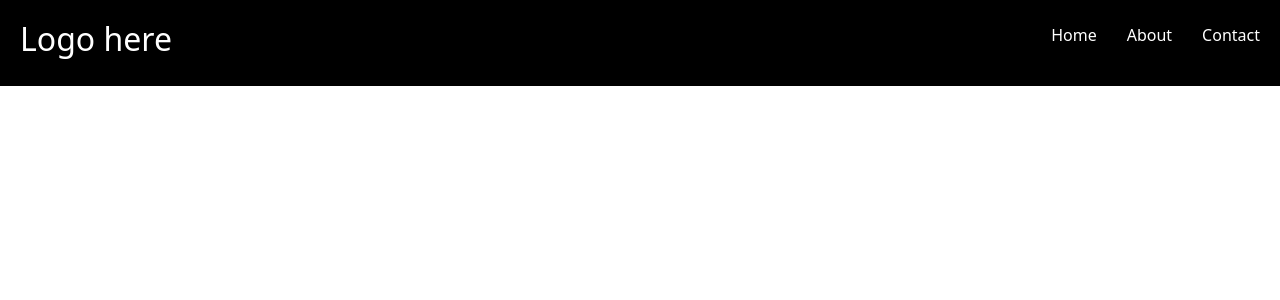
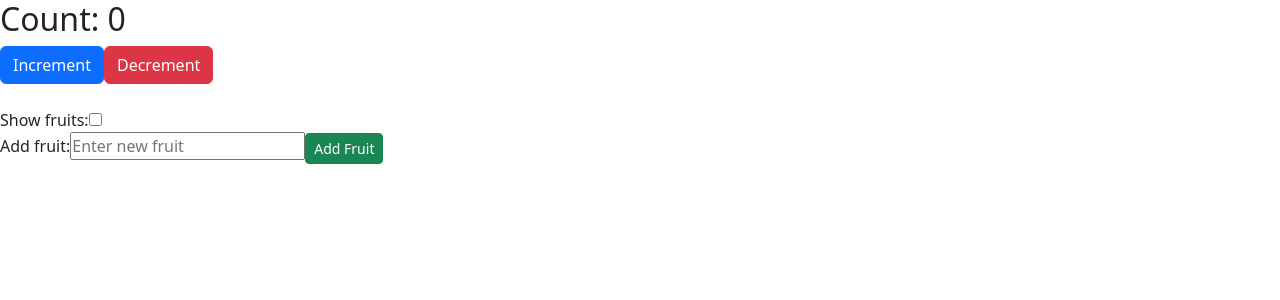
Before and after one commit to toopsie-dev/React-Vite, a React (Vite) app: page / in a window 1280 px wide. Shown: the top 300 px of the page. Built offline with nearby package versions, Linux system fonts and the light colour scheme.

Commit message:
Added react state jsx file

```diff
--- a/src/App.jsx
+++ b/src/App.jsx
@@ -1,9 +1,9 @@
-import NavBar from "./components/Styling Component/NavBar";
+import State from "./components/State and Props/State";
 
 function App() {
   return (
     <>
-      <NavBar />
+      <State />
     </>
   );
 }
--- /dev/null
+++ b/src/components/State and Props/State.jsx
@@ -0,0 +1,73 @@
+import { useState } from "react";
+
+export default function State() {
+  const [count, setCount] = useState(0);
+  const [fruits, setFruits] = useState(["Apple", "Mango", "Banana", "Durian"]);
+  const [isChecked, setIsChecked] = useState(false);
+
+  const handleIncrement = () => {
+    setCount((prevState) => count + 1);
+  };
+
+  const handleDecrement = () => {
+    setCount((prevState) => count - 1);
+  };
+
+  const handleShowFruits = () => {
+    setIsChecked(!isChecked);
+  };
+
+  const handleAddFruit = (event) => {
+    event.preventDefault();
+    setFruits([...fruits, event.target.elements.new_fruit.value]);
+    document.getElementById("add-fruit-form").reset();
+  };
+
+  const handleRemoveFruit = (fruitIndex) => {
+    const updateFruits = fruits.filter((fruit, index) => index !== fruitIndex);
+    setFruits(updateFruits);
+  };
+
+  return (
+    <>
+      <h2>Count: {count}</h2>
+      <button className="btn btn-primary" onClick={handleIncrement}>
+        Increment
+      </button>
+      <button className="btn btn-danger" onClick={handleDecrement}>
+        Decrement
+      </button>
+
+      <br />
+      <br />
+
+      <label>Show fruits: </label>
+      <input type="checkbox" onChange={handleShowFruits} checked={isChecked} />
+
+      <br />
+
+      <form id="add-fruit-form" onSubmit={handleAddFruit}>
+        <label>Add fruit: </label>
+        <input type="text" name="new_fruit" placeholder="Enter new fruit" />
+        <button type="submit" className="btn btn-sm btn-success">
+          Add Fruit
+        </button>
+      </form>
+
+      <ul className="list-group">
+        {isChecked &&
+          fruits.map((fruit, index) => (
+            <div key={index}>
+              <li className="list-group-item">{fruit}</li>
+              <button
+                className="btn btn-danger"
+                onClick={() => handleRemoveFruit(index)}
+              >
+                Remove
+              </button>
+            </div>
+          ))}
+      </ul>
+    </>
+  );
+}
--- a/src/components/Styling Component/NavBar.module.css
+++ b/src/components/Styling Component/NavBar.module.css
@@ -12,18 +12,21 @@
 
 .navbar-items {
   display: flex;
-  flex-direction: row;
   justify-content: space-between;
   gap: 30px;
 }
+
+ul.navbar-items {
+  margin-bottom: 0;
+}
+
 .navbar-items li {
   list-style-type: none;
   display: flex;
-  justify-content: center;
   align-items: center;
 }
 
 .navbar-items li a:hover {
-  color: brown;
+  color: rgb(221, 3, 3);
   transition: 0.3s ease-in;
 }
```
